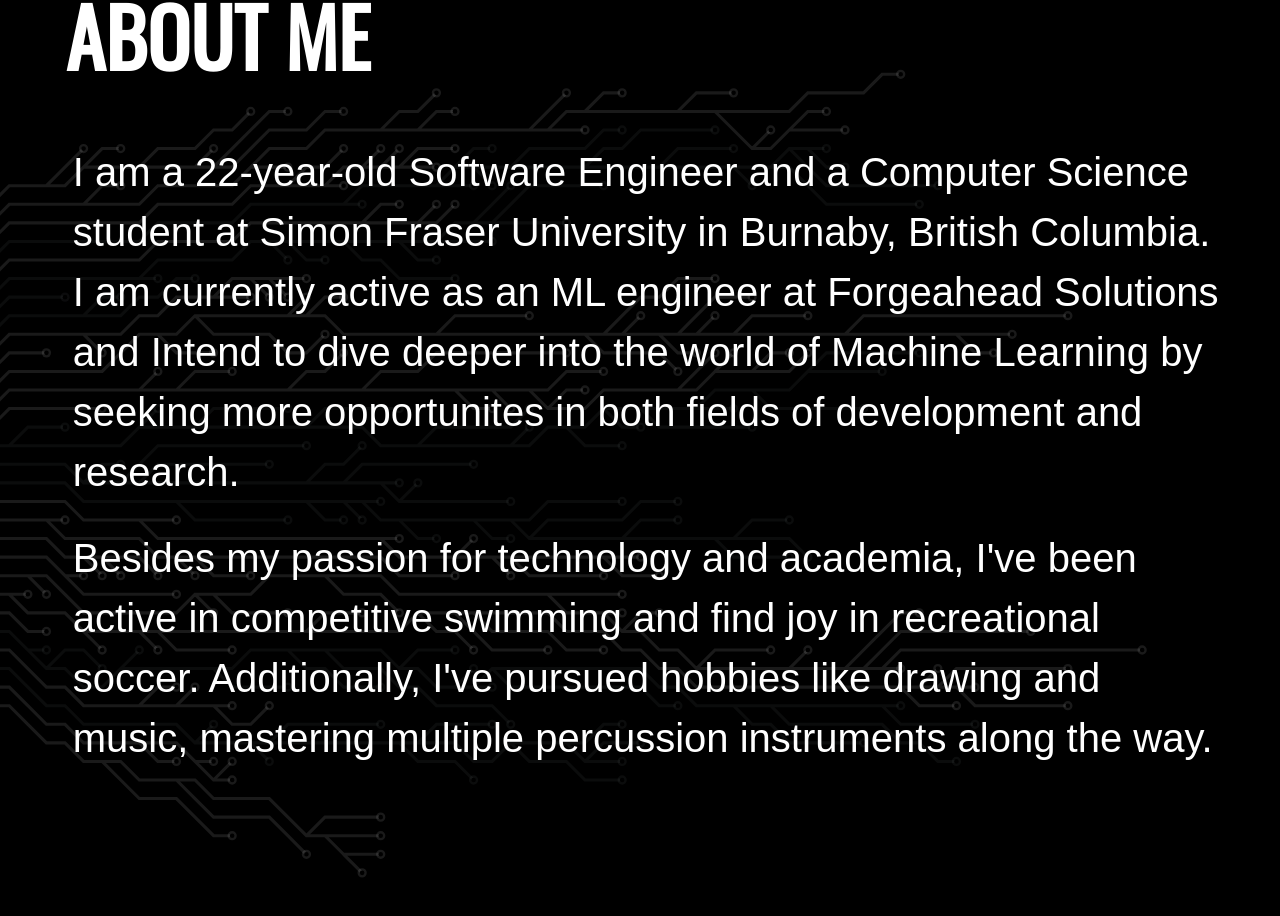
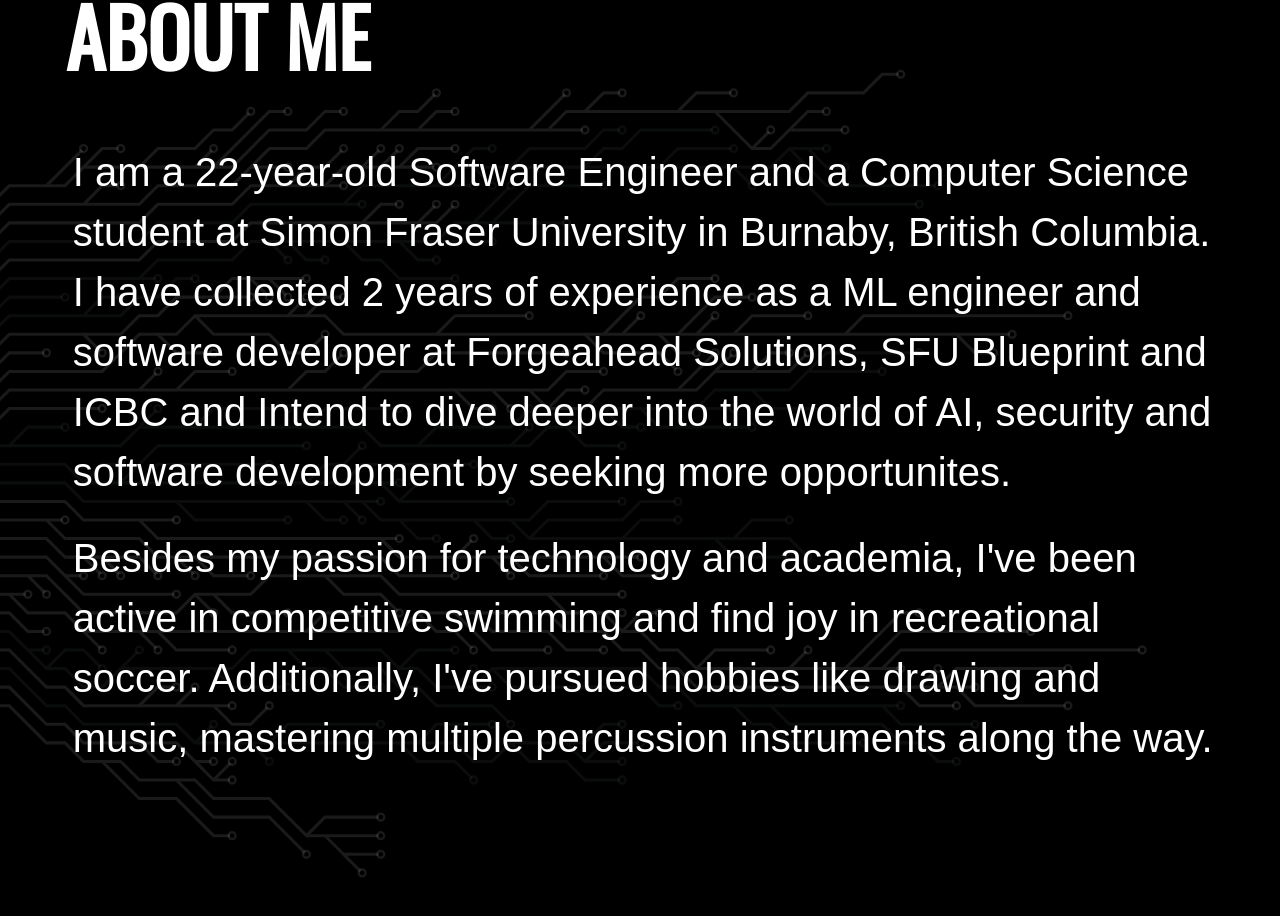
Before and after one commit to KoushaAm/KoushaAmouzesh-Portfolio, a Next.js app: page / in a window 1280 px wide. Shown: the part 1135-2051 px from the top of the page. Built offline with nearby package versions, Linux system fonts and the light colour scheme.

Commit message:
about me update

```diff
--- a/app/aboutMe.tsx
+++ b/app/aboutMe.tsx
@@ -11,7 +11,7 @@ export default function AboutMe() {
         <div className="about-content">
           <div className="about-text" >
             <p className="about-paragraph">
-              I am a 22-year-old Software Engineer and a Computer Science student at Simon Fraser University in Burnaby, British Columbia. I am currently active as an ML engineer at Forgeahead Solutions and Intend to dive deeper into the world of Machine Learning by seeking more opportunites in both fields of development and research.
+              I am a 22-year-old Software Engineer and a Computer Science student at Simon Fraser University in Burnaby, British Columbia. I have collected 2 years of experience as a ML engineer and software developer at Forgeahead Solutions, SFU Blueprint and ICBC and Intend to dive deeper into the world of AI, security and software development by seeking more opportunites.
             </p>
             <p className="about-paragraph">
               Besides my passion for technology and academia, I've been active in competitive swimming and find joy in recreational soccer. Additionally, I've pursued hobbies like drawing and music, mastering multiple percussion instruments along the way.
```
